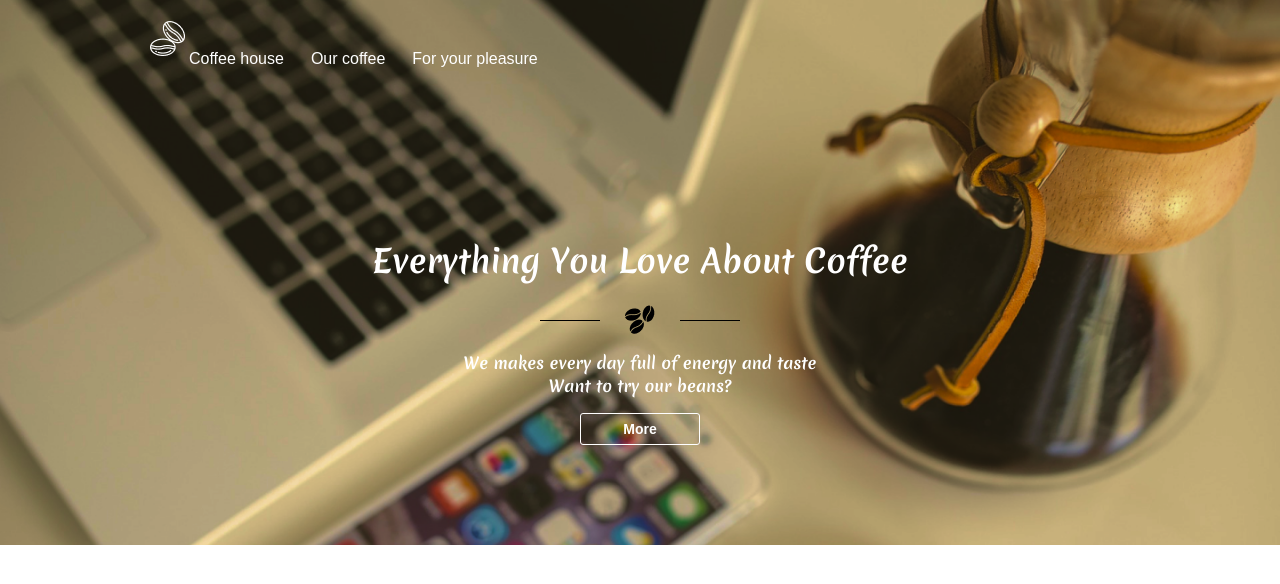
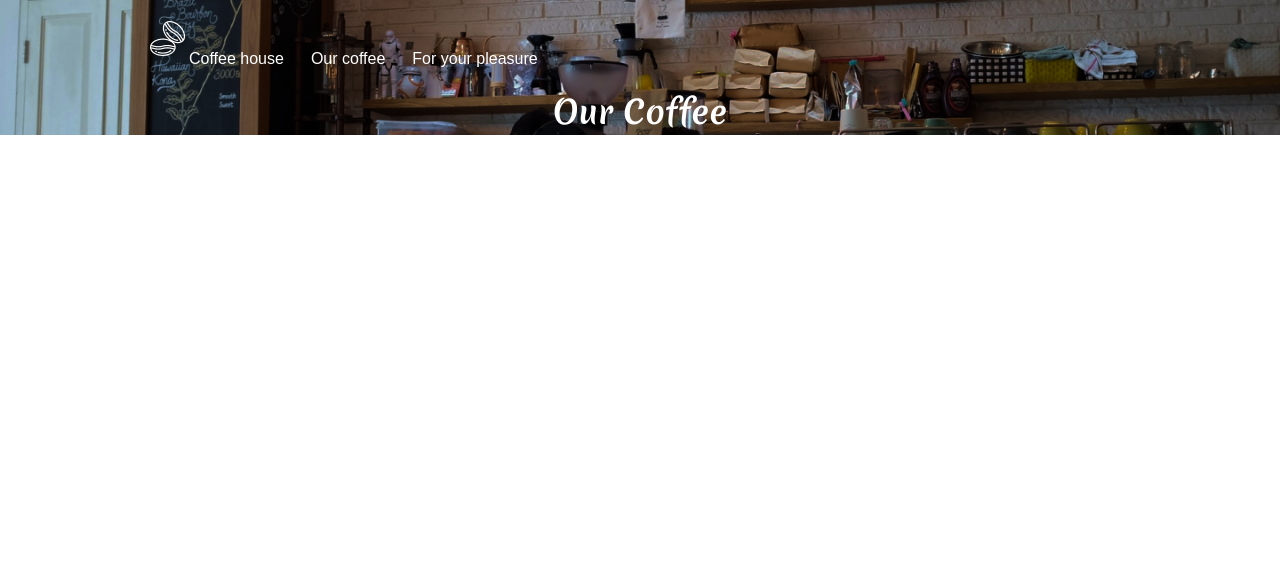
Before and after one commit to elijahmylcev/coffee-house, a React (Create React App) app: page / in a window 1280 px wide. Both pictures are taken after a click on the button "Our coffee". Shown: the top 584 px of the page. Built offline with nearby package versions, Linux system fonts and the light colour scheme.

Commit message:
added click --> pages

```diff
--- a/src/components/Header/Header.js
+++ b/src/components/Header/Header.js
@@ -4,20 +4,14 @@ import Navigation from '../Navigation/Navigation';
 import './Header.scss';
 
 export default class Header extends Component {
-  constructor(props) {
-    super(props);
-    this.state = {
-      layout: props.layout,
-    };
-  }
-
   render() {
-    const { layout } = this.state;
-    const { sendUrl } = this.props;
-    console.log(sendUrl);
+    const { layout, sendClass, changePage } = this.props;
     return (
-      <header>
-        <Navigation />
+      <header className={sendClass}>
+        <Navigation changePage={(index) => {
+          changePage(index);
+        }}
+        />
         <div className="container">
           {layout}
         </div>
@@ -27,6 +21,7 @@ export default class Header extends Component {
 }
 
 Header.propTypes = {
-  layout: propTypes.objectOf.isRequired,
-  sendUrl: propTypes.string.isRequired,
+  layout: propTypes.func.isRequired,
+  sendClass: propTypes.string.isRequired,
+  changePage: propTypes.func.isRequired,
 };
--- a/src/components/Header/Header.scss
+++ b/src/components/Header/Header.scss
@@ -1,8 +1,19 @@
 header {
   padding-top: 20px;
-  background: no-repeat center/cover url(../../img/main-bg.png);
   text-align: center;
   color: #fff
+}
+.header {
+  &__main {
+    background: no-repeat center/cover url(../../img/main-bg.png);
+  }
+  &__ourCoffee {
+    background: no-repeat center/cover url(../../img/OurCoffee-bg.png);
+
+  }
+  &__forYourPleasure {
+    background: no-repeat center/cover url(../../img/forYourPleasure.png);
+  }
 }
 
 .wrapperMain {
--- a/src/components/Navigation/Navigation.js
+++ b/src/components/Navigation/Navigation.js
@@ -1,5 +1,5 @@
 import { Component } from 'react';
-// import propTypes from 'prop-types';
+import propTypes from 'prop-types';
 import './Navigation.scss';
 import logotype from '../../icons/icon.png';
 
@@ -9,10 +9,18 @@ export default class Navigation extends Component {
     this.state = {
       buttons: [
         { id: 1, text: 'Coffee house', logo: true },
-        { id: 2, text: 'Our coffee', active: false },
-        { id: 3, text: 'For your pleasure', active: false },
+        { id: 2, text: 'Our coffee', logo: false },
+        { id: 3, text: 'For your pleasure', logo: false },
       ],
     };
+    this.clickOnPage = this.clickOnPage.bind(this);
+  }
+
+  clickOnPage(e) {
+    e.preventDefault();
+    const { changePage } = this.props;
+    console.log(e.target.value);
+    changePage(e.target.value);
   }
 
   render() {
@@ -21,9 +29,11 @@ export default class Navigation extends Component {
       if (logo) {
         return (
           <button
-            type="submit"
+            type="button"
             key={id}
+            value={id}
             className="menu__item"
+            onClick={this.clickOnPage}
           >
             <img src={logotype} alt="Logo" className="menu__logo" />
             {text}
@@ -31,9 +41,11 @@ export default class Navigation extends Component {
         );
       } return (
         <button
-          type="submit"
+          type="button"
           key={id}
+          value={id}
           className="menu__item"
+          onClick={this.clickOnPage}
         >
           {text}
         </button>
@@ -48,3 +60,7 @@ export default class Navigation extends Component {
     );
   }
 }
+
+Navigation.propTypes = {
+  changePage: propTypes.func.isRequired,
+};
--- a/src/components/Navigation/Navigation.scss
+++ b/src/components/Navigation/Navigation.scss
@@ -11,7 +11,7 @@
     font-weight: 400;
     font-size: 16px;
     line-height: 17px;
-
     color: #FFFFFF;
+    cursor: pointer;
   }
 }
--- a/src/components/app/App.js
+++ b/src/components/app/App.js
@@ -21,28 +21,48 @@ class App extends Component {
                 <br />
                 Want to try our beans?
               </p>
-              <button type="button" className="mainButton">More</button>
+              <button type="submit" className="mainButton">More</button>
             </div>
           ),
           status: true,
-          bg: '../../img/main-bg.png',
+          classes: 'header__main',
         },
         {
-          id: 1,
+          id: 2,
           name: 'ourCoffee',
-          layout: 'Our Coffee',
+          layout: (
+            <h1>Our Coffee</h1>
+          ),
           status: false,
-          bg: '../../img/OurCoffee-bg.png',
+          classes: 'header__ourCoffee',
+
         },
         {
-          id: 1,
+          id: 3,
           name: 'forYourPleasure',
-          layout: 'For Your Pleasure',
+          layout: (<h1>For Your Pleasure</h1>),
           status: false,
-          bg: '../../img/forYourPlesaure.png',
+          classes: 'header__forYourPleasure',
+
         },
       ],
     };
+    this.changePage = this.changePage.bind(this);
+  }
+
+  changePage(index) {
+    const number = Number(index);
+    this.setState(({ contentHeader }) => {
+      contentHeader.map((item) => {
+        if (item.id === number) {
+          item.status = true;
+          console.log(item.status, item.id);
+          return item;
+        }
+        item.status = false;
+        return item;
+      });
+    }, this.forceUpdate);
   }
 
   render() {
@@ -50,13 +70,13 @@ class App extends Component {
     let content;
     contentHeader.forEach((item) => {
       if (item.status) {
+        console.log(item);
         content = item;
       }
     });
-    console.log(content.bg);
     return (
       <div className="App">
-        <Header sendUrl={content.bg} {...content} />
+        <Header changePage={this.changePage} sendClass={content.classes} {...content} />
       </div>
     );
   }
```
Also changed, not shown: .eslintrc.json, src/img/forYourPleasure.png (renamed from src/img/forYourPlesaure.png).
